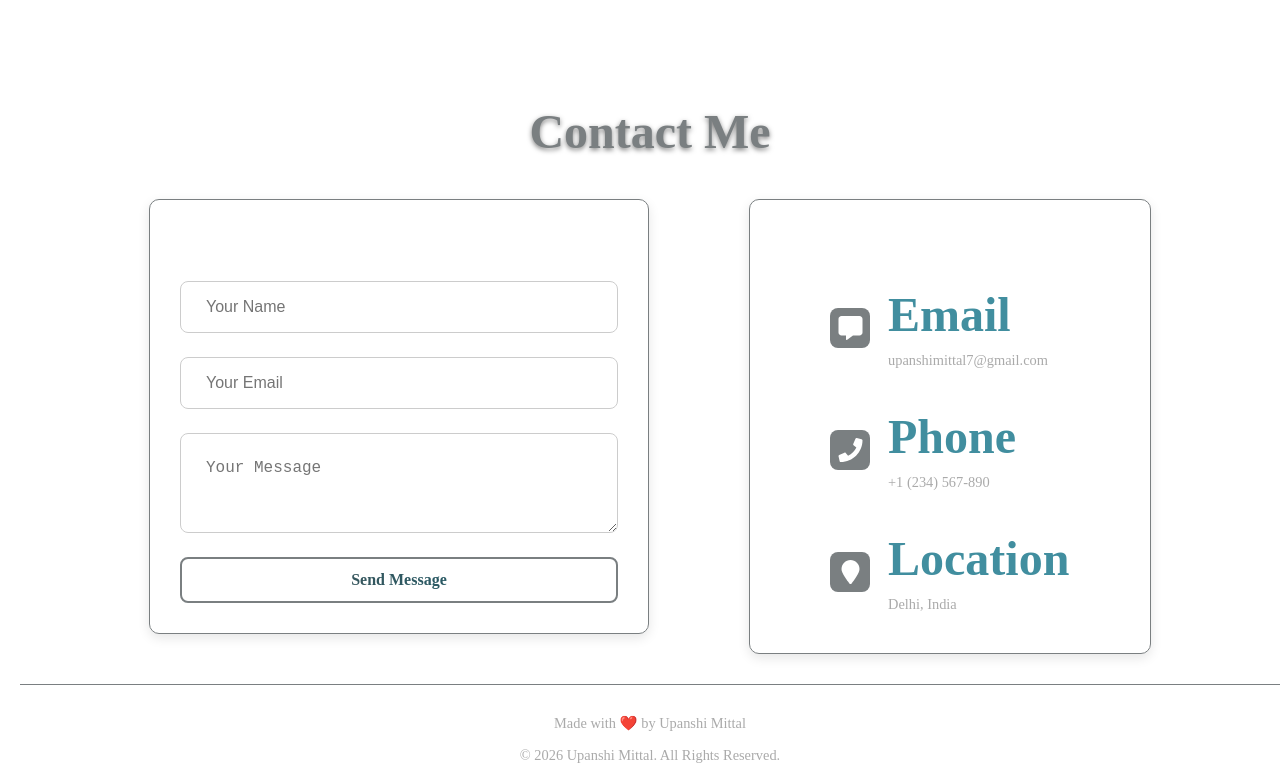
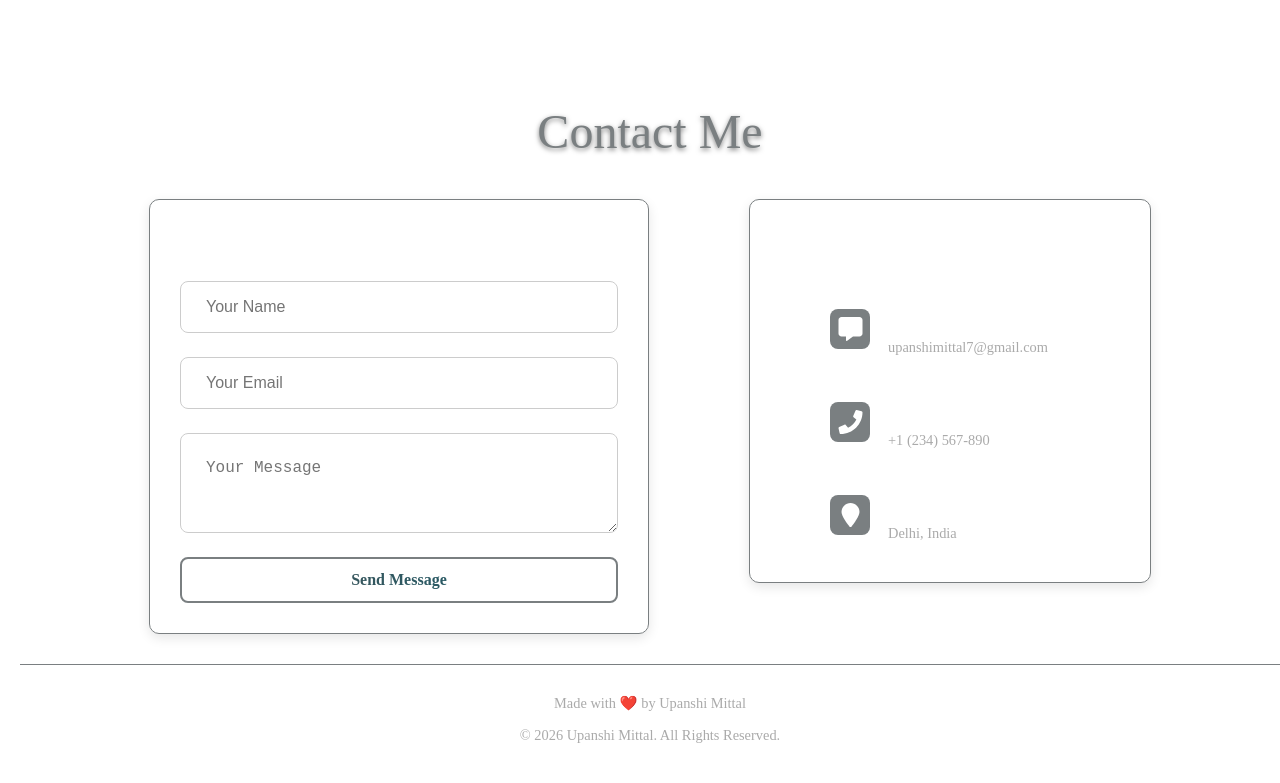
Before and after one commit to Upanshi-Mittal/Portfolio, a React (Vite) app: page / in a window 1280 px wide. Shown: the part 1982-2765 px from the top of the page. Built offline with nearby package versions, Linux system fonts and the light colour scheme.

Commit message:
fix all the heading's size and Update README

```diff
--- a/src/components/contact/contact.css
+++ b/src/components/contact/contact.css
@@ -114,11 +114,10 @@
 }
 
 .contact-title{
-  font-size: clamp(2rem, 4vw, 4rem);
   margin-bottom: 5vh;
   text-shadow: 0 2px 5px rgba(0, 0, 0, 0.5);
   color: #7a7f81;
-
+  font-size:3rem;
   font-weight: 400;
   text-align: center;
 }
@@ -164,6 +163,7 @@
   box-shadow: 0 4px 12px rgba(0, 0, 0, 0.1);
   background: rgba(255, 255, 255, 0.08);
   border-radius: 10px;
+
 }
 
 .mail,
@@ -204,16 +204,7 @@
   }
 }
 
-.contact-title{
-  font-size: clamp(2rem, 5vw, 3rem);  /* responsive */
-  color: #7a7f81;
-  display: flex;
-  justify-content: center;
-  align-items: center;
-  flex-wrap: wrap;
-  font-weight: 800;
-  font-family: url("../../../assets/researcherfontregular.ttf");
-}
+
 .mail svg,
 .Phone svg,
 .location svg {
@@ -238,3 +229,12 @@
   transform: scale(1.2);
   transition: all 0.3s ease;
 }
+
+.title1{
+  font-size: 1.4rem;
+  color: linear-gradient(90deg, #6f0325, #b22b56, #a07986);
+}
+
+.social-header{
+  font-size: 2.3rem;
+}
--- a/src/components/contact/contact.jsx
+++ b/src/components/contact/contact.jsx
@@ -5,7 +5,7 @@ import { FaGithub, FaLinkedin, FaGlobe, FaInstagram, FaDiscord, FaLandmark, FaPh
 function Contact() {
   return (
     <div className="contact" id="contact">
-      <h1 className="contact-title text" style={{ marginTop: "50px" }}>Contact Me</h1>
+      <h1 className="contact-title" style={{ marginTop: "50px" }}>Contact Me</h1>
       <div className="contact-container" >
         <form
           action="https://api.web3forms.com/submit"
@@ -52,7 +52,7 @@ function Contact() {
             </div>
 
             <div className="Box">
-              <span className="title">Email</span>
+              <span className="title1">Email</span>
               <a href="mailto:upanshimittal7@gmail.com">upanshimittal7@gmail.com</a>
 
             </div>
@@ -63,7 +63,7 @@ function Contact() {
             </div>
 
             <div className="Box">
-              <div className="title">Phone</div>
+              <div className="title1">Phone</div>
               <a href="tel:+1234567890">+1 (234) 567-890</a>
             </div>
           </div>
@@ -73,7 +73,7 @@ function Contact() {
             </div>
 
             <div className="Box">
-              <div className="title">Location</div>
+              <div className="title1">Location</div>
               <a href="https://www.google.com/maps/place/India" target="_blank" rel="noopener noreferrer">
                 Delhi, India
               </a>
--- a/src/components/project/project.css
+++ b/src/components/project/project.css
@@ -121,10 +121,6 @@ h1 {
   animation: flash 1.5s infinite;
 }
 
-@keyframes flash {
-  0%, 100% { opacity: 1; color: #ea1b1b; }
-  50% { opacity: 0.5; }
-}
 
 .heading {
   display: flex !important;
@@ -149,8 +145,8 @@ h1 {
 }
 
 .bolt-icon {
-  font-size: 0.8em;   /* 👈 matches text size */
-  transform: translateY(-2px); /* 👈 tiny adjustment */
+  font-size: 0.8em;
+  transform: translateY(-2px);
 }
 
 .cardpro h2{
```
Also changed, not shown: 1 other file (tests, documents, lock files or other folders).
